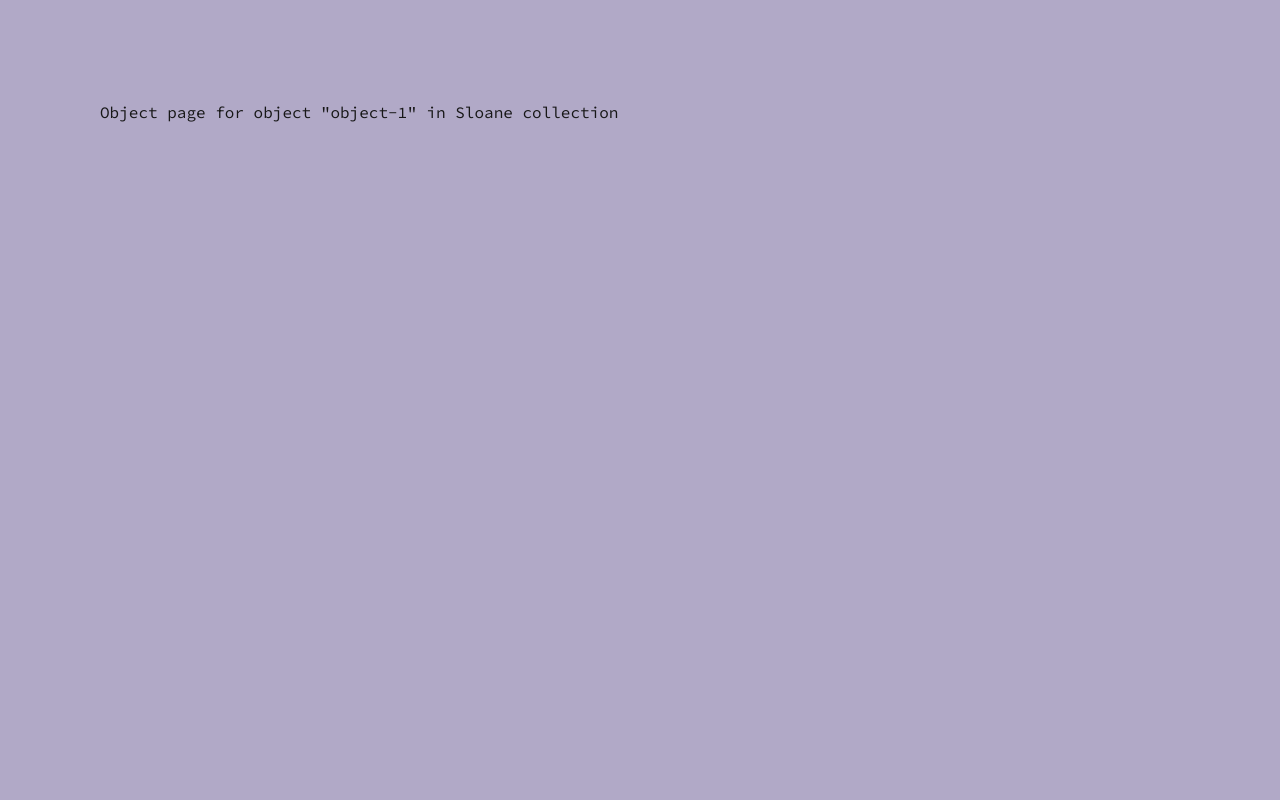
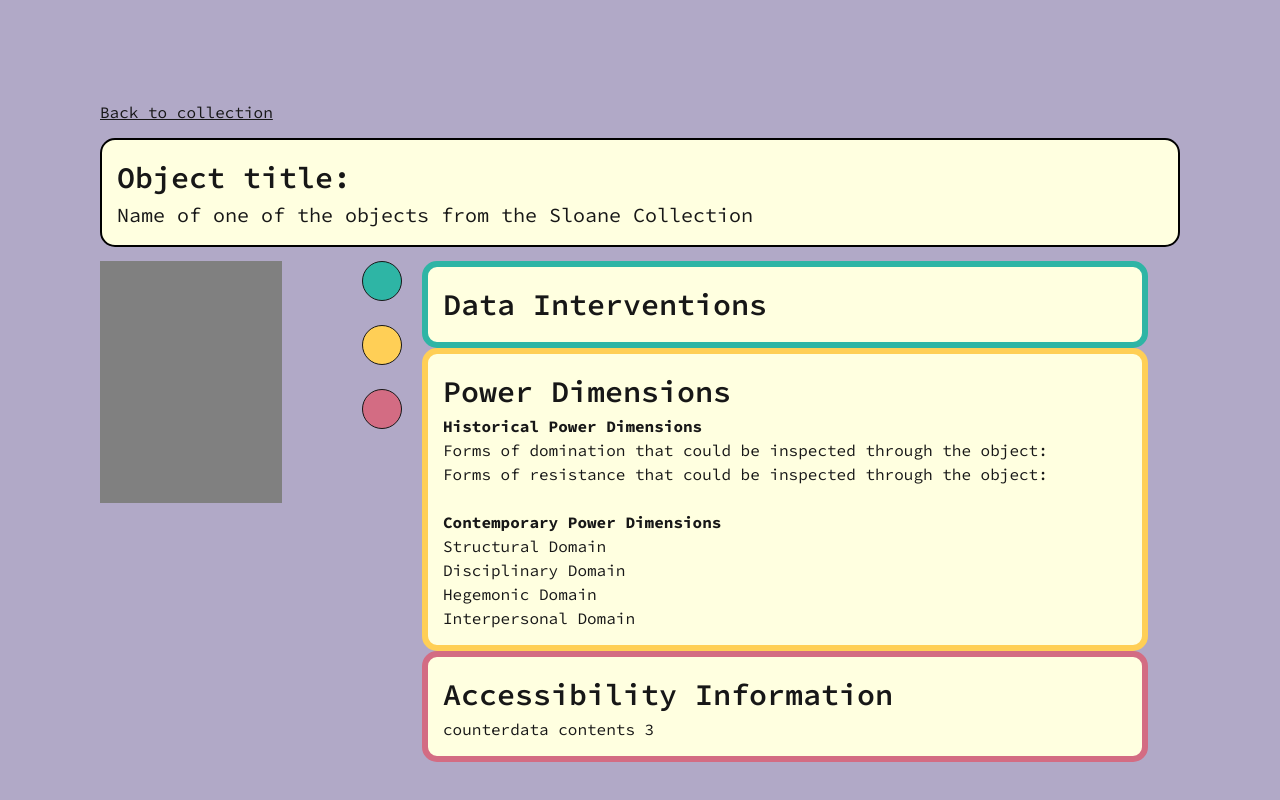
Before and after one commit to alltheakhlaq/museum-counterdata-visualisation, a Next.js app: page /museum-counterdata-visualisation/Sloane/object-1 in a window 1280 px wide. Shown: the top 800 px of the page. Built offline with nearby package versions, Linux system fonts and the light colour scheme.

Commit message:
object page update

```diff
--- a/app/[collection]/[object]/page.jsx
+++ b/app/[collection]/[object]/page.jsx
@@ -27,7 +27,93 @@
 
   return (
     <div>
-      Object page for object "{object}" in {collection} collection
+      {/* Object page for object "{object}" in {collection} collection */}
+      <div className="link">
+        <div>Back to collection</div>
+      </div>
+      <div className="box">
+        <h2>Object title:</h2>
+        <p>Name of one of the objects from the Sloane Collection</p>
+      </div>
+      <div className="flex flex-row w-full gap-5">
+        <div className="flex-1">
+          <div className="square"></div>
+        </div>
+        <div>
+          <div className="flex flex-col cursor-pointer gap-6">
+            <div className="flex">
+              <div className="rounded-full border border-black-20 bg-[#2eb5a5] size-10 m-auto"></div>
+            </div>
+            <div className="flex">
+              <div className=" rounded-full border border-black-20 bg-[#ffcf56] size-10 m-auto"></div>
+            </div>
+            <div className="flex">
+              <div className=" rounded-full border border-black-20 bg-[#d36c83] size-10 m-auto"></div>
+            </div>
+          </div>
+        </div>
+        <div className="flex-3 mr-8 max-h-[700px] overflow-y-scroll ">
+          <section className="odibox">
+            <div id="label1">
+              <h2>Data Interventions</h2>{" "}
+            </div>
+            {/* <dl>
+              {Object.entries(collectionItems[objectIndex].dataFields).map(
+                ([fieldName, fieldInfo]) => {
+                  const fieldValues = Array.isArray(fieldInfo)
+                    ? fieldInfo
+                    : [fieldInfo];
+                  return (
+                    <>
+                      <dt>
+                        <strong>{fieldName}</strong>
+                      </dt>
+                      {fieldValues.map(({ fieldValue, contextTag }) => (
+                        <dd
+                          className="mb-4"
+                          onClick={() => {
+                            const context = document.querySelector(
+                              `[data-context-tag="${contextTag}"]`,
+                            );
+                            context?.scrollIntoView({ behavior: "smooth" });
+                          }}
+                          style={contextTag ? { cursor: "pointer" } : undefined}
+                        >
+                          {fieldValue}
+                        </dd>
+                      ))}
+                    </>
+                  );
+                },
+              )}
+            </dl> */}
+          </section>
+          <section className="pdbox">
+            <div id="label2">
+              <h2>Power Dimensions</h2>
+            </div>
+            <div className="font-bold">Historical Power Dimensions</div>
+            <div>
+              Forms of domination that could be inspected through the object:
+            </div>
+            <div>
+              Forms of resistance that could be inspected through the object:
+            </div>
+            <br />
+            <div className="font-bold">Contemporary Power Dimensions</div>
+            <div>Structural Domain</div>
+            <div>Disciplinary Domain</div>
+            <div>Hegemonic Domain</div>
+            <div>Interpersonal Domain</div>
+          </section>
+          <section className="cabox">
+            <div id="label3">
+              <h2>Accessibility Information</h2>
+            </div>
+            <div>counterdata contents 3</div>
+          </section>
+        </div>
+      </div>
     </div>
   );
 }
--- a/app/[collection]/page.jsx
+++ b/app/[collection]/page.jsx
@@ -65,20 +65,20 @@
         {infoBox}
         <label>
           <input className="peer/showLabel absolute scale-0" type="checkbox" />
-          <span className="block max-h-15 w-full overflow-hidden bg-[#ffffe0] rounded-2xl border border-black border-2 p-3 duration-300 peer-checked/showLabel:max-h-52">
+          <span className="block max-h-15 w-full overflow-hidden bg-[#ffffe0] rounded-2xl border border-black border-2 p-3 duration-300 peer-checked/showLabel:max-h-1000">
             <div className="flex flex-row gap-10 justify-center">
               <p className="flex cursor-pointer items-center">
                 Explore object in Sloane's collection and their encompassing
                 power dimensions{" "}
               </p>
               <div
-                className="flex mt-2 w-0 h-0
-                  border-l-[10px] border-l-transparent
+                className="flex mt-2 w-0 h-0 {
+          }        border-l-[10px] border-l-transparent
                   border-t-[15px] border-t-black-500
                   border-r-[10px] border-r-transparent"
               ></div>
             </div>
-            <div className="grid grid-cols-3 mt-10">
+            <div className="grid grid-cols-2 w-full mt-10 gap-5">
               <div>
                 <a href={`${collection}/object-1`}>Object 1</a>
               </div>
--- a/app/globals.css
+++ b/app/globals.css
@@ -45,6 +45,27 @@
   margin-bottom: 14px;
 }
 
+.odibox {
+  background-color: #ffffe0;
+  border: 6px solid #2eb5a5;
+  border-radius: 15px;
+  padding: 15px;
+}
+
+.pdbox {
+  background-color: #ffffe0;
+  border: 6px solid #ffcf56;
+  border-radius: 15px;
+  padding: 15px;
+}
+
+.cabox {
+  background-color: #ffffe0;
+  border: 6px solid #d36c83;
+  border-radius: 15px;
+  padding: 15px;
+}
+
 .link {
   text-decoration-line: underline;
   margin-top: 14px;
@@ -68,3 +89,9 @@
 p {
   font-size: 20px;
 }
+
+.square {
+  width: 75%;
+  padding-bottom: 100%;
+  background-color: gray;
+}
```
Also changed, not shown: app/[collection]/images/obeahObject.jpg (added).
